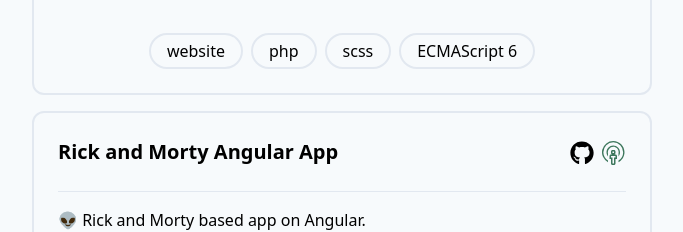
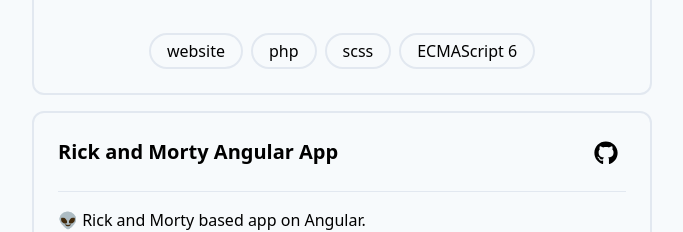
Before and after one commit to fernandoliva/portfolio, a React (Create React App) app: page / in a window 1280 px wide. Shown: the part 2180-2412 px from the top of the page, without its empty margins (298-981 px from the left). Built offline with nearby package versions, Linux system fonts and the light colour scheme.

Commit message:
Change live projects url's because swap the domain name

```diff
--- a/src/assets/data.js
+++ b/src/assets/data.js
@@ -106,8 +106,8 @@
         "scss",
         "Typescript"
       ],
-      link: "https://github.com/fernandoliva/rickandmorty-angular",
-      live: "http://rickandmortyapi.fernandoliva.es/"
+      link: "https://github.com/fernandoliva/rickandmorty-angular"
+      // live: "http://rickandmortyapi.fernandoliva.es/"
     },
     {
       title: "Barber Shop App",
```
